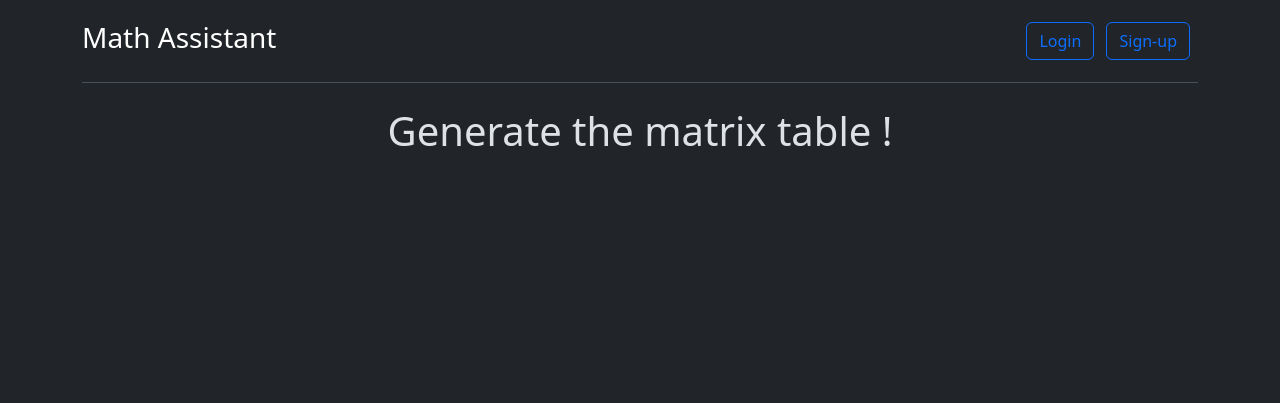
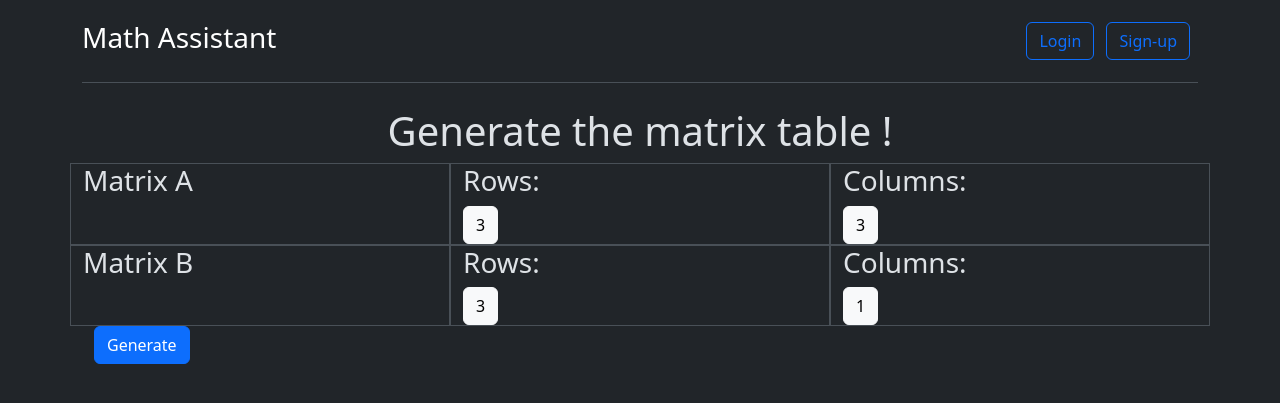
Before and after one commit to andrey-772/math_bro_assistant, a Django app: page / in a window 1280 px wide. Shown: the top 403 px of the page. Run offline with Django 5.2, Linux system fonts and the light colour scheme; some libraries are stand-ins or nearby versions.

Commit message:
base.html generate table block was added

```diff
--- a/django_app/matrix/templates/base.html
+++ b/django_app/matrix/templates/base.html
@@ -21,14 +21,83 @@
             </div>
         </header>
     </div>
-    <div class="container generate-the-matrix-block top-frame">
+    <div class="container generate-the-matrix-block">
         <div class="container text-center">
             <h1>Generate the matrix table !</h1>
         </div>
-        <div class="row generate-the-matrix-block-table">
-
+        <div class="generate-the-matrix-block-table">
+            <div class="row generate-the-matrix-block-table-row">
+                <div class="col border ">
+                    <h3>Matrix A</h3>
+                </div>
+                <div class="col border generate-the-matrix-block-table-section">
+                    <h3>Rows: </h3>
+                    <div class="dropdown">
+                        <a class="btn btn-light" id="generate-the-matrix-block-table-section-button-1" role="button" data-bs-toggle="dropdown" aria-expanded="false">
+                            3
+                        </a>
+                        <ul class="dropdown-menu generate-the-matrix-block-table-section-dropdown" id="generate-the-matrix-block-table-section-dropdown1">
+                            <li><a class="dropdown-item" id="generate-the-matrix-block-table-section-button-1-option-1">2</a></li>
+                            <li><a class="dropdown-item active" id="generate-the-matrix-block-table-section-button-1-option-2">3</a></li>
+                            <li><a class="dropdown-item" id="generate-the-matrix-block-table-section-button-1-option-3">4</a></li>
+                            <li><a class="dropdown-item" id="generate-the-matrix-block-table-section-button-1-option-4">5</a></li>
+                        </ul>
+                    </div>
+                </div>
+                <div class="col border generate-the-matrix-block-table-section">
+                    <h3>Columns: </h3>
+                    <div class="dropdown">
+                        <a class="btn btn-light" id="generate-the-matrix-block-table-section-button-2" role="button" data-bs-toggle="dropdown" aria-expanded="false">
+                            3
+                        </a>
+                        <ul class="dropdown-menu generate-the-matrix-block-table-section-dropdown"  id="generate-the-matrix-block-table-section-dropdown2">
+                            <li><a class="dropdown-item" id="generate-the-matrix-block-table-section-button-2-option-1">2</a></li>
+                            <li><a class="dropdown-item active" id="generate-the-matrix-block-table-section-button-2-option-2">3</a></li>
+                            <li><a class="dropdown-item" id="generate-the-matrix-block-table-section-button-2-option-3">4</a></li>
+                            <li><a class="dropdown-item" id="generate-the-matrix-block-table-section-button-2-option-4">5</a></li>
+                        </ul>
+                    </div>
+                </div>
+            </div>
+            <div class="row generate-the-matrix-block-table-row">
+                <div class="col border ">
+                    <h3>Matrix B</h3>
+                </div>
+                <div class="col border generate-the-matrix-block-table-section">
+                    <h3>Rows: </h3>
+                    <div class="dropdown">
+                        <a class="btn btn-light generate-the-matrix-block-table-section-button" id="generate-the-matrix-block-table-section-button-3" data-bs-toggle="dropdown" aria-expanded="false">
+                            3
+                        </a>
+                        <ul class="dropdown-menu generate-the-matrix-block-table-section-dropdown" id="generate-the-matrix-block-table-section-dropdown3">
+                            <li><a class="dropdown-item" id="generate-the-matrix-block-table-section-button-3-option-1">2</a></li>
+                            <li><a class="dropdown-item active" id="generate-the-matrix-block-table-section-button-3-option-2">3</a></li>
+                            <li><a class="dropdown-item" id="generate-the-matrix-block-table-section-button-3-option-3">4</a></li>
+                            <li><a class="dropdown-item" id="generate-the-matrix-block-table-section-button-3-option-4">5</a></li>
+                        </ul>
+                    </div>
+                </div>
+                <div class="col border generate-the-matrix-block-table-section">
+                    <h3>Columns: </h3>
+                    <div class="dropdown">
+                        <a class="btn btn-light generate-the-matrix-block-table-section-button" id="generate-the-matrix-block-table-section-button-4"  role="button" data-bs-toggle="dropdown" aria-expanded="false" disabled>
+                            1
+                        </a>
+                        <ul class="dropdown-menu generate-the-matrix-block-table-section-dropdown">
+                            <li><a class="dropdown-item" href="#">2</a></li>
+                            <li><a class="dropdown-item" href="#">3</a></li>
+                            <li><a class="dropdown-item" href="#">4</a></li>
+                            <li><a class="dropdown-item" href="#">5</a></li>
+                        </ul>
+                    </div>
+                </div>
+            </div>
+        </div>
+        <div class="container generate-the-matrix-block-button-generate-container">
+            <button class="btn btn-primary generate-the-matrix-block-button-generate">Generate</button>
         </div>
     </div>
+    <script src="/static/bootstrap/js/bootstrap.bundle.js"></script>
     <script src="/static/js/script.js"></script>
 </body>
 </html>
```
Also changed, not shown: app/cases/laba_case.py (+79 -46 lines), app/cases/laba_case2.py (+41 -30 lines), app/cases/run_cases.py (+27 -14 lines), app/logic/core.py (+6 -10 lines).
